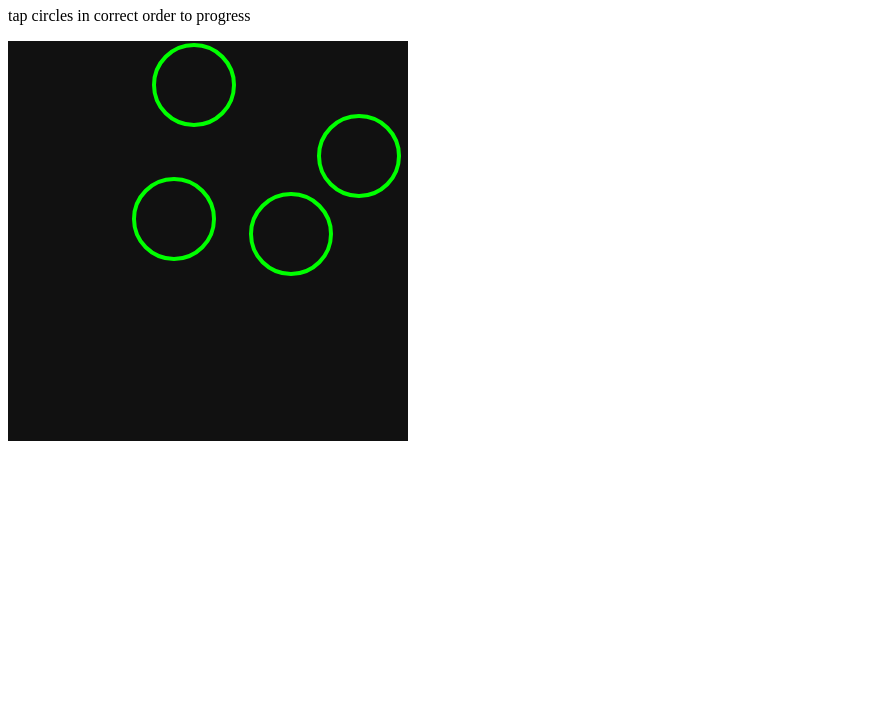
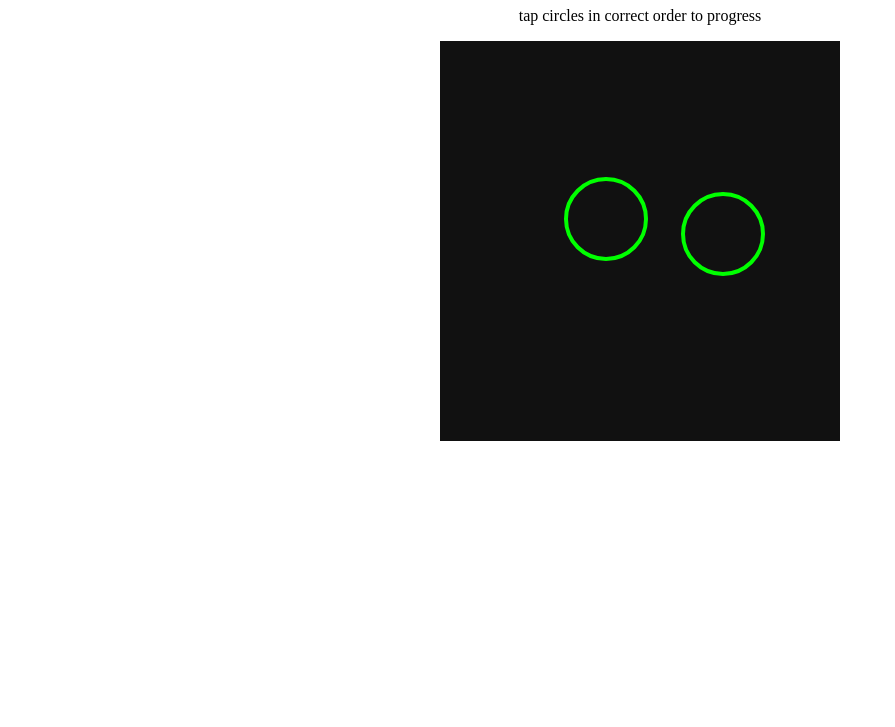
Before and after one commit to zoolu-got-rhythm/tap-circles-in-sequence-memory-game, a website with bundled scripts: page src/index.html in a window 1280 px wide. Shown: the part 73-800 px from the top of the page, without its empty margins (0-895 px from the left). Built offline with nearby package versions, Linux system fonts and the light colour scheme.

Commit message:
fully playble prototype functional

```diff
--- a/src/game.ts
+++ b/src/game.ts
@@ -40,23 +40,36 @@ export class Game{
     time: any;
     currentTime: any;
     hittableCircles: HittableCircle[];
+    legalHittableCircleIndex: number = 0;
+    gameOver: boolean = false;
+    maxMemorizeTime: number; // in milliseconds
+    startingMemorizeTime: number;
+    currentMemorizeTimeElapsed: number;
+    nOfHittableCircles: number;
+    levelComplete: boolean;
 
-    constructor(){
+    constructor(maxMemorizeTime){
         this.userTapsBuffer = new BufferGeneric(10);
         this.hittableCircles = [];
-    }
-
-    gameOver(){
-
+        this.maxMemorizeTime = maxMemorizeTime;
+        this.startingMemorizeTime = 0;
+        this.currentMemorizeTimeElapsed = 0;
+        this.nOfHittableCircles = 2; // start game with just 2 hittable circles
+        this.levelComplete = false;
     }
 
     init(){
         // start update loop here
         this.time = Date.now();
-        this.hittableCircles = generatePoints(400, 400, 4, 40).map(
+        this.hittableCircles = generatePoints(400, 400, this.nOfHittableCircles, 40).map(
             (coords2d: Coords2d) => {
                 return new HittableCircle(coords2d, 40);
             });
+        this.legalHittableCircleIndex = 0;
+        this.gameOver = false;
+        this.startingMemorizeTime = Date.now();
+        this.currentMemorizeTimeElapsed = 0;
+        this.levelComplete = false;
         this.update(); // start via window request animation frame instead?
     }
 
@@ -64,20 +77,46 @@ export class Game{
         this.hittableCircles.forEach((hittableCircle: HittableCircle, i: number) => {
             if(point.getDistance(hittableCircle.coords2d) < hittableCircle.radius){
                 hittableCircle.isHit = true;
+
+                if(i == this.legalHittableCircleIndex){
+                    this.legalHittableCircleIndex++;
+                }else{
+                    this.gameOver = true;
+                }
+
+                // win
+                if(this.legalHittableCircleIndex == this.hittableCircles.length){
+                    this.nOfHittableCircles++;
+                    this.levelComplete = true;
+                }
             }
         })
     }
 
     update(){
         this.draw();
+        if(this.gameOver){
+            window.alert("GAME OVER! refresh page to try again!");
+            return;
+        }
+
+        if(this.levelComplete){
+            return this.init();
+        }
+
+        // time
         const currentTime = Date.now();
         const delta = currentTime - this.time;
         this.time = currentTime;
 
+        this.currentMemorizeTimeElapsed = Date.now() - this.startingMemorizeTime;
+
         if(this.userTapsBuffer.buffer.length > 0){
             const point: Coords2d | undefined = this.userTapsBuffer.get();
             if(point){
-                this.processPointIfCollidesWithCircles(point);
+                if(this.currentMemorizeTimeElapsed > this.maxMemorizeTime){
+                    this.processPointIfCollidesWithCircles(point);
+                }
                 this.tapVisuals.push(new TapVisual(point.x, point.y, 20));
             }
         }
@@ -105,7 +144,7 @@ function draw2d(game: Game){
         ctx.strokeStyle = "lime";
         ctx.textAlign = "center";
         ctx.lineWidth = 4;
-        if(hittableCircle.isHit){
+        if(game.currentMemorizeTimeElapsed < game.maxMemorizeTime || hittableCircle.isHit){
             ctx.font = '48px arial';
             ctx.strokeText(i + 1, hittableCircle.coords2d.x, hittableCircle.coords2d.y);
         }
--- a/src/index.html
+++ b/src/index.html
@@ -3,10 +3,16 @@
 <head>
     <meta charset="UTF-8">
     <title>Title</title>
-    <style> canvas{
-        background: #111;
-        cursor: pointer;
-    }</style>
+    <style>
+        canvas{
+            background: #111;
+            cursor: pointer;
+        }
+
+        *{
+            text-align: center;
+        }
+    </style>
 </head>
 <body>
 
--- a/src/index.ts
+++ b/src/index.ts
@@ -19,7 +19,7 @@ var ctx = c.getContext("2d");
 
 export {ctx};
 
-const game = new Game();
+const game = new Game(2000);
 
 
 function touchEvent(canvas, e){
```
